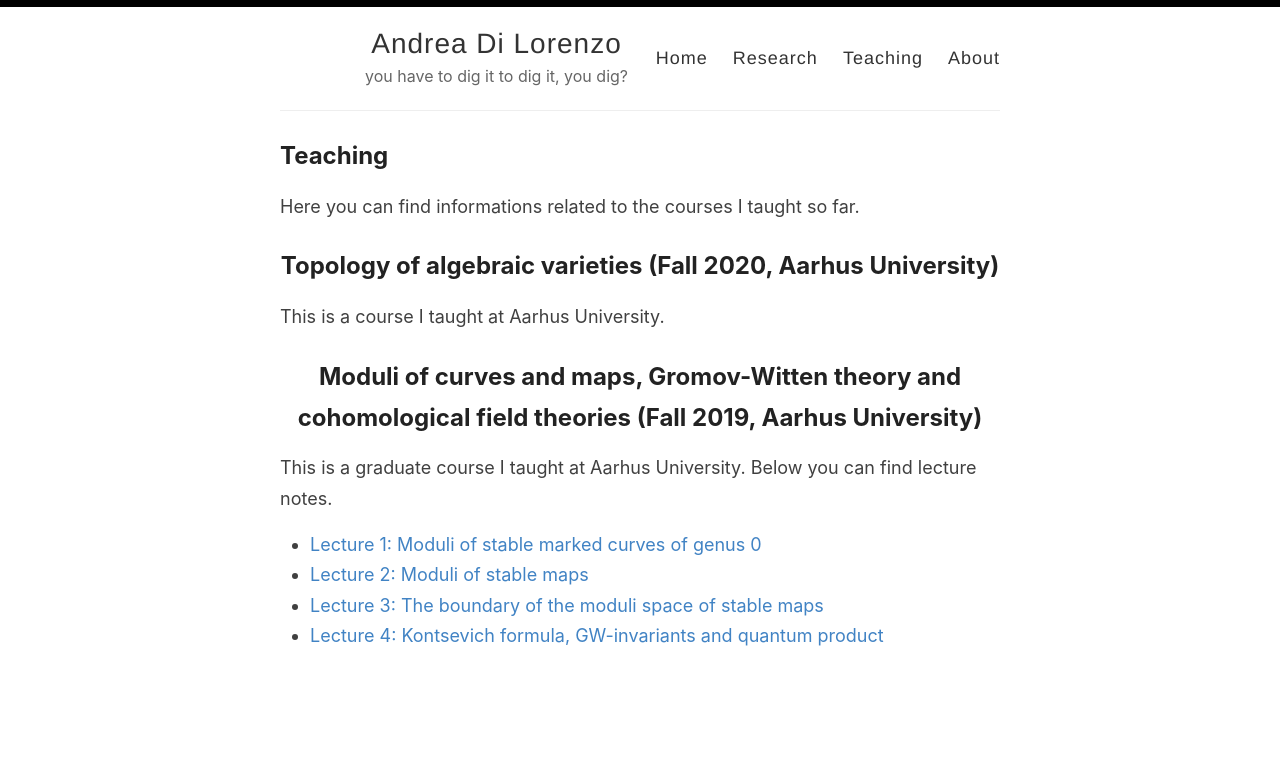
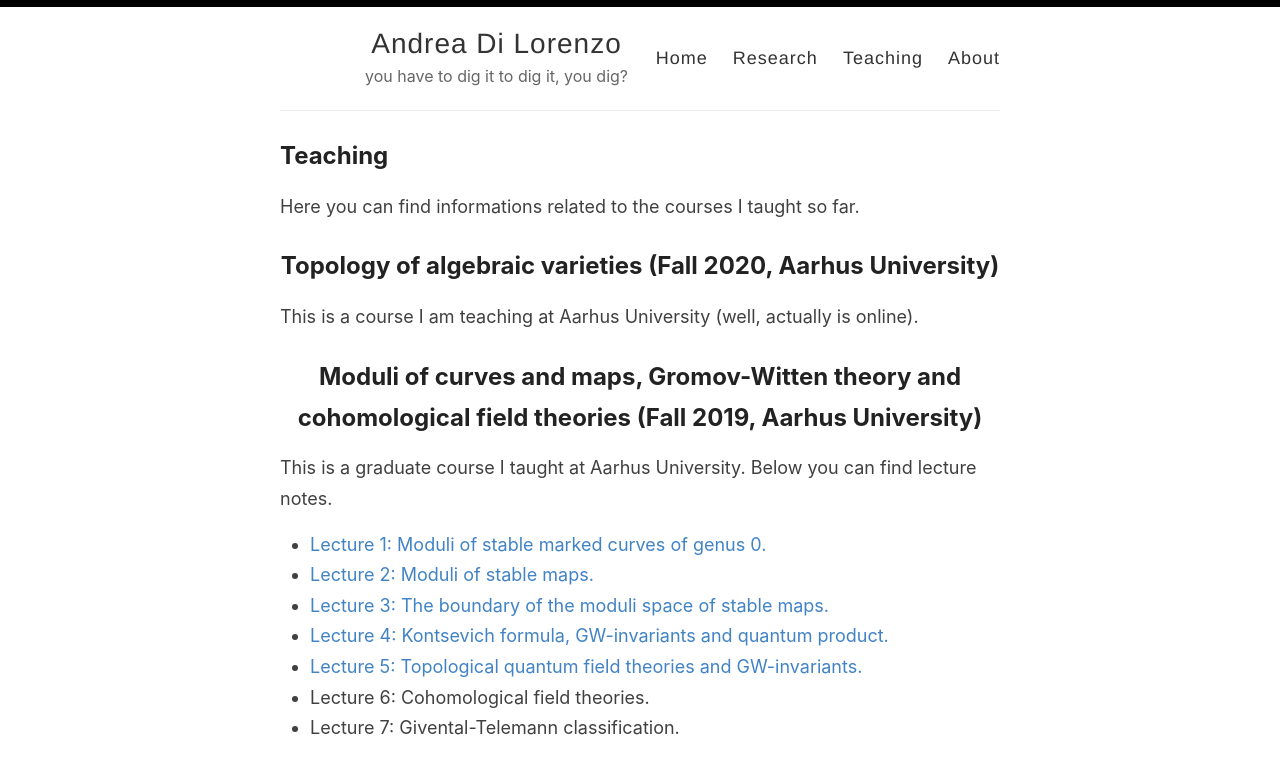
Before and after one commit to anddil/anddil.github.io, a Jekyll site: the page built from _pages/teaching.md, in a window 1280 px wide. Shown: the top 774 px of the page. Built offline with Jekyll 4.4.1, drawn with Linux system fonts in a browser that asks for light colours.

Commit message:
Update teaching.md

```diff
--- a/_pages/teaching.md
+++ b/_pages/teaching.md
@@ -6,13 +6,16 @@ permalink: /teaching/
 Here you can find informations related to the courses I taught so far.
 ## Topology of algebraic varieties (Fall 2020, Aarhus University)
 
-This is a course I taught at Aarhus University.
+This is a course I am teaching at Aarhus University (well, actually is online).
 
 ## Moduli of curves and maps, Gromov-Witten theory and cohomological field theories (Fall 2019, Aarhus University)
 
 This is a graduate course I taught at Aarhus University. Below you can find lecture notes.
 
-- [Lecture 1: Moduli of stable marked curves of genus 0](CohFT/Lecture1.pdf)
-- [Lecture 2: Moduli of stable maps](CohFT/Lecture2.pdf)
-- [Lecture 3: The boundary of the moduli space of stable maps](CohFT/Lecture3.pdf)
-- [Lecture 4: Kontsevich formula, GW-invariants and quantum product](CohFT/Lecture4.pdf)
+- [Lecture 1: Moduli of stable marked curves of genus 0.](CohFT/Lecture1.pdf)
+- [Lecture 2: Moduli of stable maps.](CohFT/Lecture2.pdf)
+- [Lecture 3: The boundary of the moduli space of stable maps.](CohFT/Lecture3.pdf)
+- [Lecture 4: Kontsevich formula, GW-invariants and quantum product.](CohFT/Lecture4.pdf)
+- [Lecture 5: Topological quantum field theories and GW-invariants.](CohFT/Lecture5.pdf)
+- Lecture 6: Cohomological field theories.
+- Lecture 7: Givental-Telemann classification.
```
